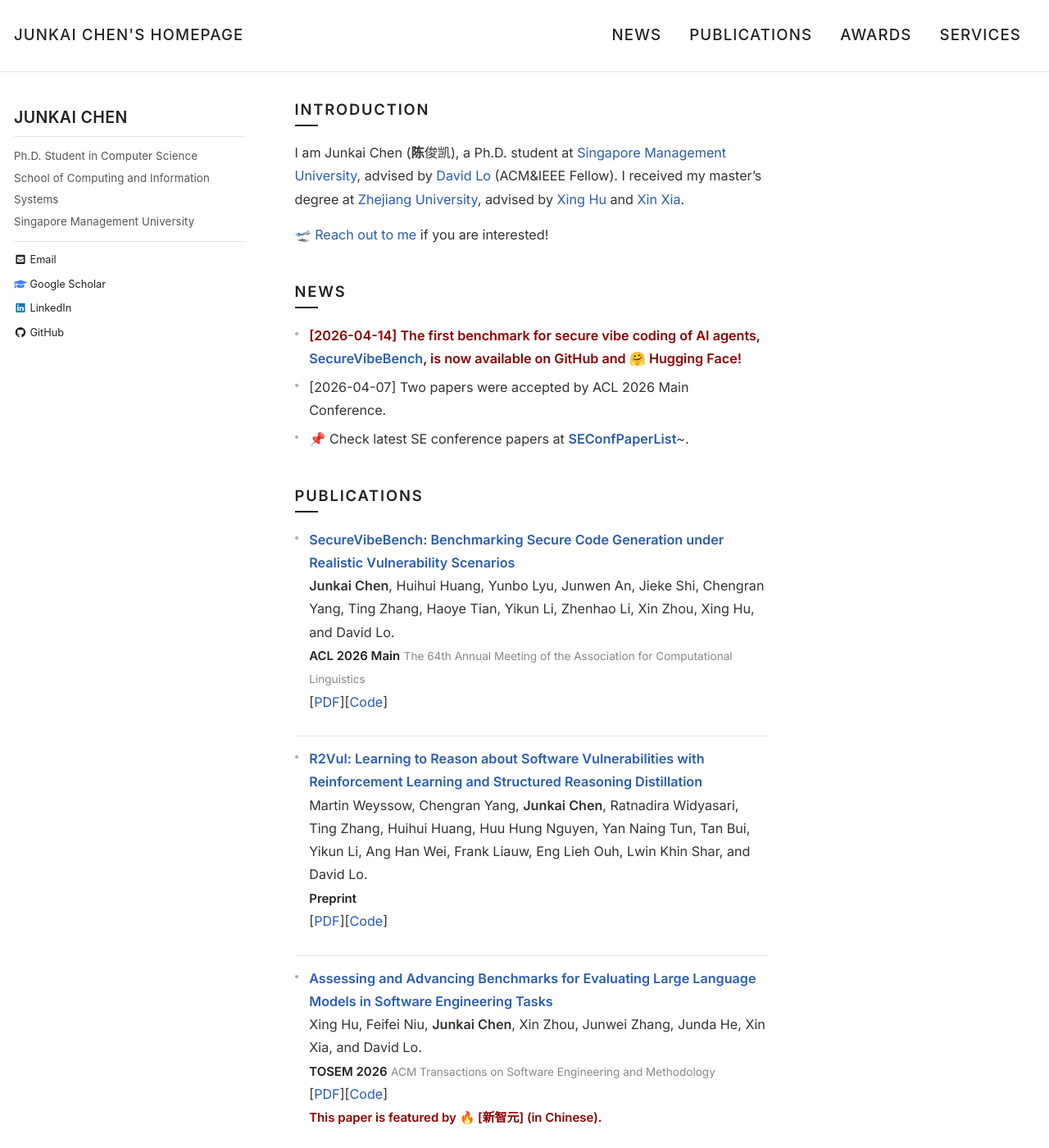
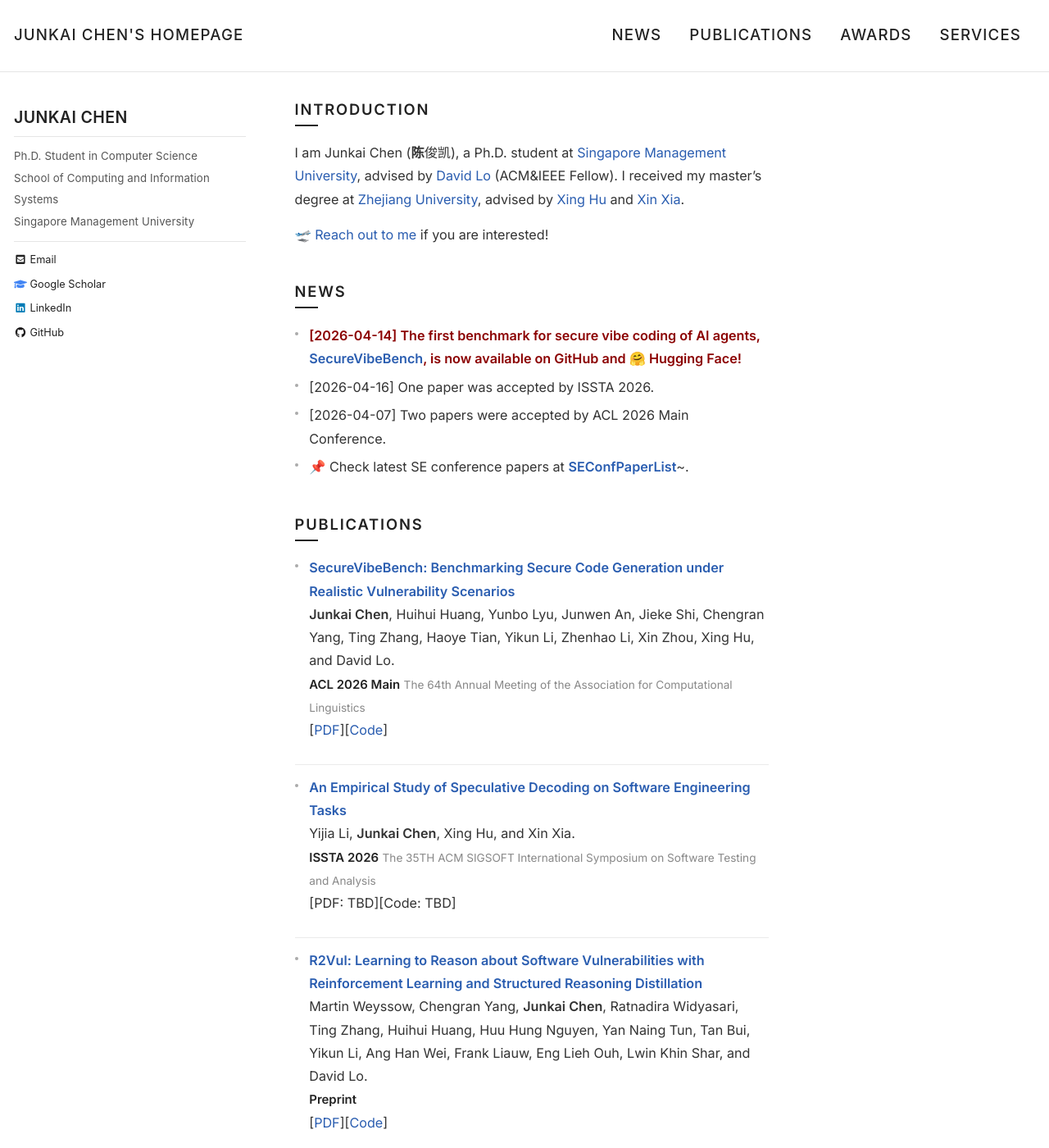
Before and after one commit to chen-junkai/chen-junkai.github.io, a Jekyll site: the page built from index.md, in a window 1280 px wide and 1400 px high. Shown: the whole window at 82% size. Built offline with Jekyll 4.4.1, drawn with Linux system fonts in a browser that asks for light colours; nearby versions of some CDN libraries.

Commit message:
Update news section with new paper and benchmarks
Added a new paper accepted by ISSTA 2026 and updated the news section with recent benchmarks and conference paper acceptances.

```diff
--- a/index.md
+++ b/index.md
@@ -18,6 +18,7 @@ I am Junkai Chen (**陈**俊凯), a Ph.D. student at [Singapore Management Unive
 # News
 
 - <span style="color: darkred; font-weight: bold;">[2026-04-14] The first benchmark for secure vibe coding of AI agents, [SecureVibeBench](https://github.com/iCSawyer/SecureVibeBench), is now available on GitHub and 🤗 Hugging Face!</span>
+- [2026-04-16] One paper was accepted by ISSTA 2026.
 - [2026-04-07] Two papers were accepted by ACL 2026 Main Conference.
 - 📌 Check latest SE conference papers at [**SEConfPaperList**](https://github.com/iCSawyer/SEConfPaperList)~.
 
@@ -29,6 +30,11 @@ I am Junkai Chen (**陈**俊凯), a Ph.D. student at [Singapore Management Unive
   **Junkai Chen**, Huihui Huang, Yunbo Lyu, Junwen An, Jieke Shi, Chengran Yang, Ting Zhang, Haoye Tian, Yikun Li, Zhenhao Li, Xin Zhou, Xing Hu, and David Lo.<br/>
   <span class="pub-venue">ACL 2026 Main</span> <span class="pub-venue-full">The 64th Annual Meeting of the Association for Computational Linguistics</span><br/>
   [<a href="https://www.arxiv.org/pdf/2509.22097" target="_blank">PDF</a>][<a href="https://github.com/iCSawyer/SecureVibeBench" target="_blank">Code</a>]
+
+- [**An Empirical Study of Speculative Decoding on Software Engineering Tasks**](https://www.arxiv.org/abs/2509.22097)<br/>
+  Yijia Li, **Junkai Chen**, Xing Hu, and Xin Xia.<br/>
+  <span class="pub-venue">ISSTA 2026</span> <span class="pub-venue-full">The 35TH ACM SIGSOFT International Symposium on Software Testing and Analysis</span><br/>
+  [PDF: TBD][Code: TBD]
 
 - [**R2Vul: Learning to Reason about Software Vulnerabilities with Reinforcement Learning and Structured Reasoning Distillation**](https://arxiv.org/abs/2504.04699)<br/>
   Martin Weyssow, Chengran Yang, **Junkai Chen**, Ratnadira Widyasari, Ting Zhang, Huihui Huang, Huu Hung Nguyen, Yan Naing Tun, Tan Bui, Yikun Li, Ang Han Wei, Frank Liauw, Eng Lieh Ouh, Lwin Khin Shar, and David Lo.<br/>
```
